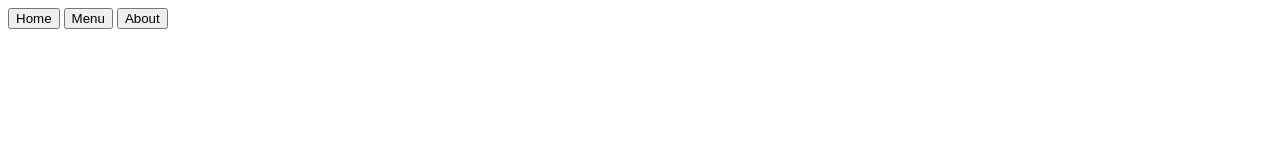
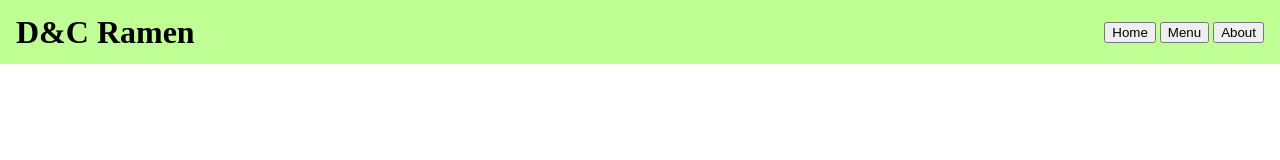
Before and after one commit to cayleb247/restaurant-page, a website built with webpack: page src/template.html in a window 1280 px wide. Built offline with nearby package versions, Linux system fonts and the light colour scheme.

Commit message:
Create and link CSS file

```diff
--- a/src/index.js
+++ b/src/index.js
@@ -1 +1 @@
-alert("working!")
+import "./styles.css"
--- /dev/null
+++ b/src/styles.css
@@ -0,0 +1,14 @@
+* {
+    margin: 0;
+}
+
+header {
+    box-sizing: border-box;
+    padding: 1rem;
+    display: flex;
+    align-items: center;
+    justify-content: space-between;
+    background-color: #BFFF93;
+    width: 100%;
+    height: 4rem;
+}
--- a/src/template.html
+++ b/src/template.html
@@ -7,6 +7,7 @@
 </head>
 <body>
     <header>
+        <h1>D&C Ramen</h1>
         <nav>
             <button>Home</button>
             <button>Menu</button>
```
